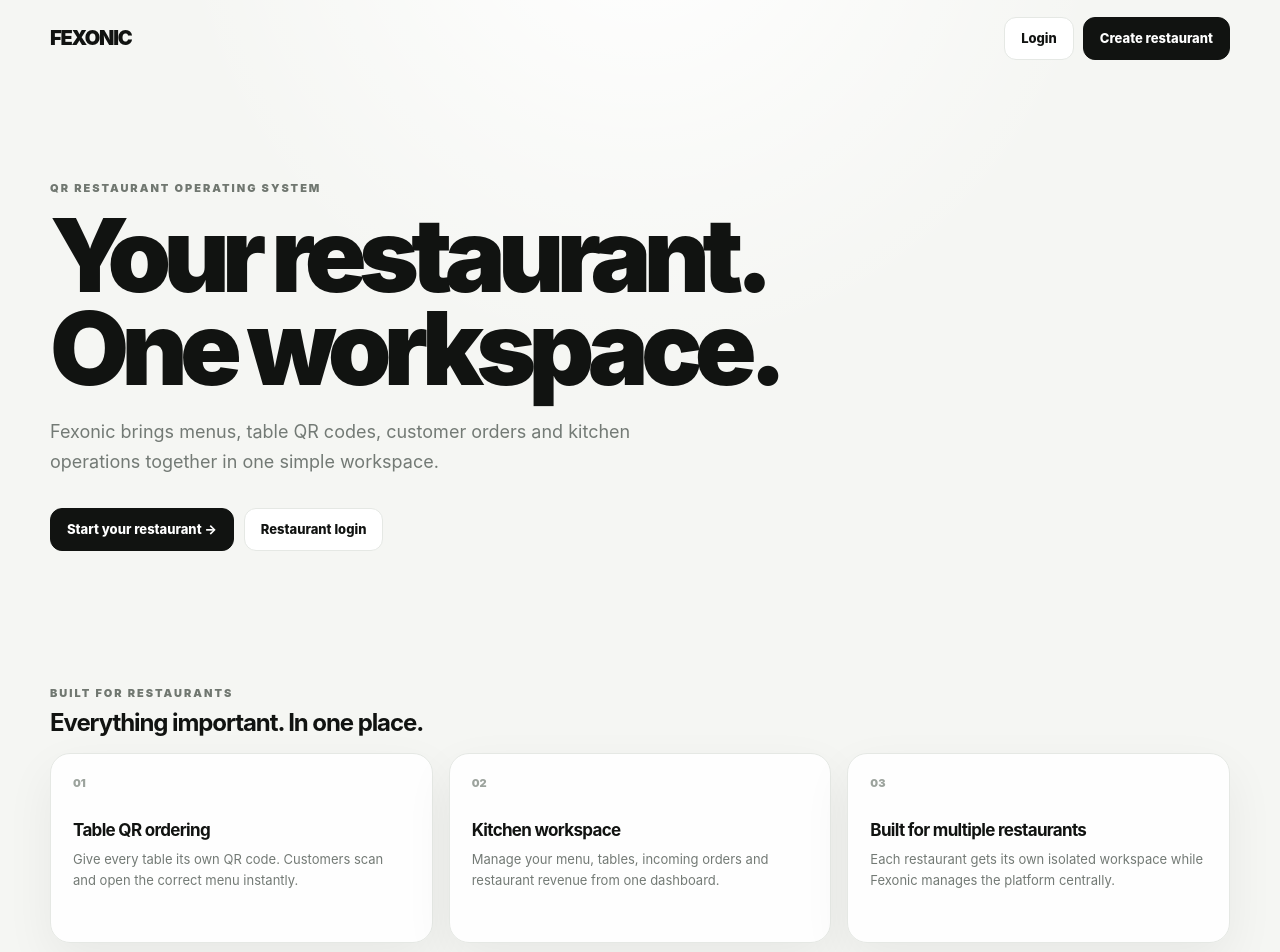
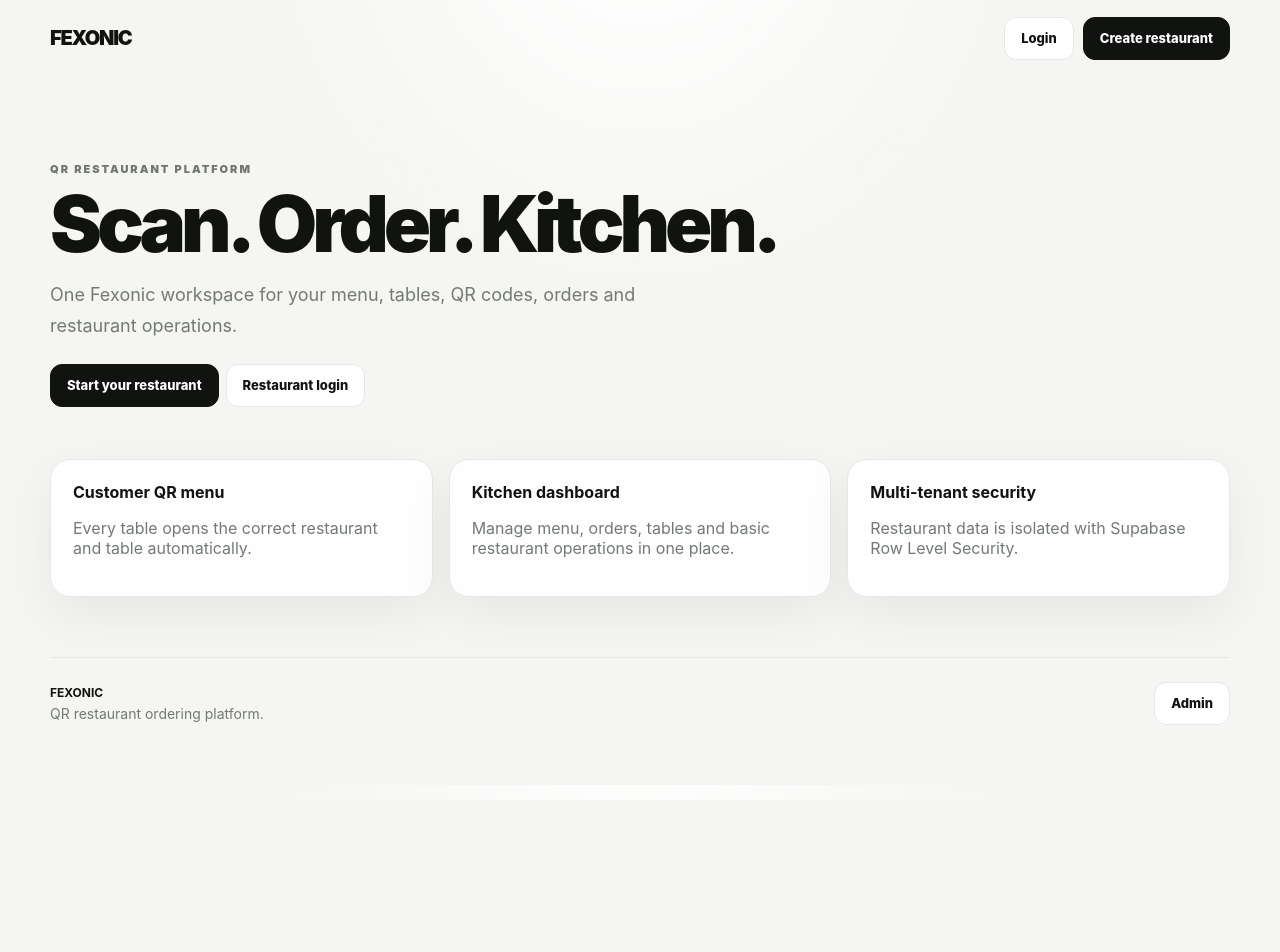
Before and after one commit to aflahalungal77-lab/Fexonic, a Next.js app: page / in a window 1280 px wide. Shown: the top 952 px of the page. After the commit the page ends 800 px from the top, so only its background shows below. Built offline with nearby package versions, Linux system fonts and the light colour scheme.

Commit message:
add separate admin login

```diff
--- a/app/page.tsx
+++ b/app/page.tsx
@@ -1,4 +1,4 @@
-import Link from 'next/link';
+import Link from "next/link";
 
 export default function Home() {
   return (
@@ -6,7 +6,7 @@
       <header className="top">
         <div className="brand">FEXONIC</div>
 
-        <nav className="nav">
+        <div className="nav">
           <Link className="btn light" href="/login">
             Login
           </Link>
@@ -14,81 +14,104 @@
           <Link className="btn" href="/signup">
             Create restaurant
           </Link>
-        </nav>
+        </div>
       </header>
 
-      <section className="landing-hero">
-        <div className="landing-copy">
-          <div className="eyebrow">QR RESTAURANT OPERATING SYSTEM</div>
+      <section className="hero">
+        <div className="eyebrow">QR RESTAURANT PLATFORM</div>
 
-          <h1>
-            Your restaurant.
-            <br />
-            One workspace.
-          </h1>
+        <h1>Scan. Order. Kitchen.</h1>
 
-          <p className="muted">
-            Fexonic brings menus, table QR codes, customer orders and kitchen
-            operations together in one simple workspace.
-          </p>
+        <p
+          className="muted"
+          style={{
+            fontSize: 18,
+            maxWidth: 650,
+          }}
+        >
+          One Fexonic workspace for your menu, tables, QR codes,
+          orders and restaurant operations.
+        </p>
 
-          <div className="landing-actions">
-            <Link className="btn" href="/signup">
-              Start your restaurant →
-            </Link>
+        <div
+          className="actions"
+          style={{
+            marginTop: 22,
+          }}
+        >
+          <Link className="btn" href="/signup">
+            Start your restaurant
+          </Link>
 
-            <Link className="btn light" href="/login">
-              Restaurant login
-            </Link>
-          </div>
+          <Link className="btn light" href="/login">
+            Restaurant login
+          </Link>
         </div>
       </section>
 
-      <section>
-        <div className="eyebrow">BUILT FOR RESTAURANTS</div>
+      <section className="grid grid3">
+        <div className="card">
+          <b>Customer QR menu</b>
 
-        <h2 className="section-title" style={{ marginTop: 8 }}>
-          Everything important. In one place.
-        </h2>
+          <p className="muted">
+            Every table opens the correct restaurant and table
+            automatically.
+          </p>
+        </div>
 
-        <div className="grid grid3">
-          <article className="card feature-card">
-            <span className="feature-number">01</span>
+        <div className="card">
+          <b>Kitchen dashboard</b>
 
-            <h3>Table QR ordering</h3>
+          <p className="muted">
+            Manage menu, orders, tables and basic restaurant
+            operations in one place.
+          </p>
+        </div>
 
-            <p className="muted">
-              Give every table its own QR code. Customers scan and open the
-              correct menu instantly.
-            </p>
-          </article>
+        <div className="card">
+          <b>Multi-tenant security</b>
 
-          <article className="card feature-card">
-            <span className="feature-number">02</span>
-
-            <h3>Kitchen workspace</h3>
-
-            <p className="muted">
-              Manage your menu, tables, incoming orders and restaurant revenue
-              from one dashboard.
-            </p>
-          </article>
-
-          <article className="card feature-card">
-            <span className="feature-number">03</span>
-
-            <h3>Built for multiple restaurants</h3>
-
-            <p className="muted">
-              Each restaurant gets its own isolated workspace while Fexonic
-              manages the platform centrally.
-            </p>
-          </article>
+          <p className="muted">
+            Restaurant data is isolated with Supabase Row Level
+            Security.
+          </p>
         </div>
       </section>
 
+      {/* Footer */}
       <footer className="footer">
-        FEXONIC — Restaurant ordering infrastructure.
+        <div
+          style={{
+            display: "flex",
+            alignItems: "center",
+            justifyContent: "space-between",
+            gap: 20,
+            flexWrap: "wrap",
+            borderTop: "1px solid var(--line)",
+            paddingTop: 24,
+          }}
+        >
+          <div>
+            <b style={{ color: "var(--text)" }}>FEXONIC</b>
+
+            <div
+              className="muted"
+              style={{
+                marginTop: 5,
+                fontSize: 14,
+              }}
+            >
+              QR restaurant ordering platform.
+            </div>
+          </div>
+
+          <Link
+            href="/admin/login"
+            className="btn light"
+          >
+            Admin
+          </Link>
+        </div>
       </footer>
     </main>
   );
```
Also changed, not shown: app/admin/login/page.tsx (added, +168 -0 lines), app/admin/page.tsx (+18 -8 lines).
